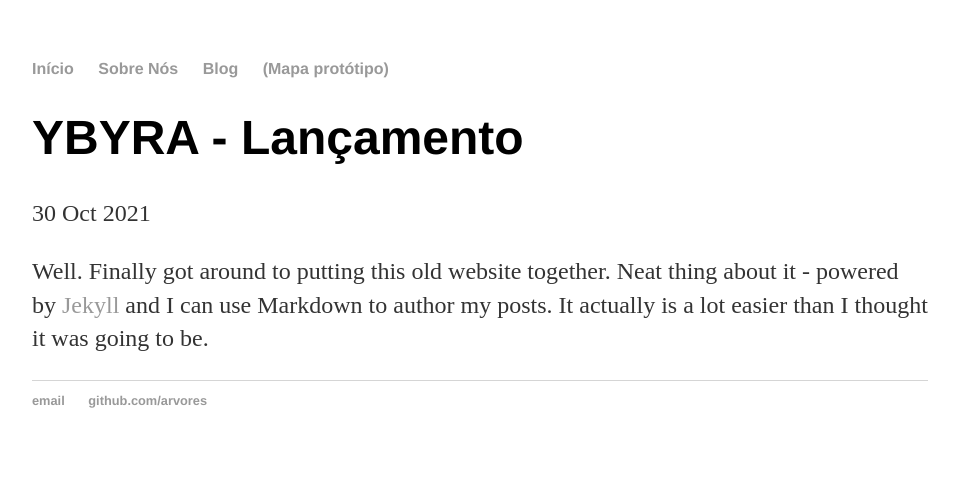
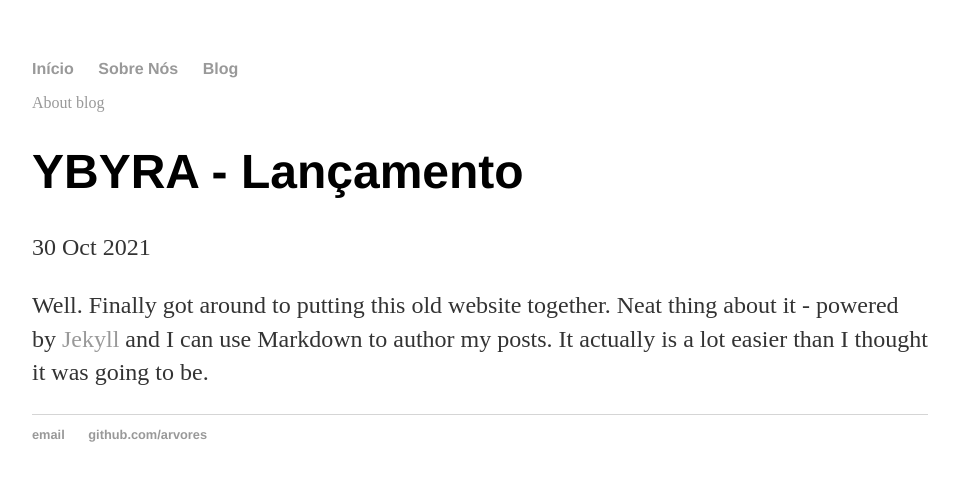
Before and after one commit to gustavopmenezes/arvores, a Jekyll site: the page built from _posts/2021-10-30-Ybyra-site-launched.md, in a window 1280 px wide. Shown: the top 481 px of the page, without its empty margins (160-1119 px from the left). Built offline with Jekyll 4.4.1, drawn with Linux system fonts in a browser that asks for light colours; nearby versions of some CDN libraries; library files that are not in the unit come from our copies.

Commit message:
Update default.html

```diff
--- a/_layouts/default.html
+++ b/_layouts/default.html
@@ -1,20 +1,29 @@
 <!DOCTYPE html>
+
+
 	<html>
 		<head>
 			<title>{{ page.title }}</title>
 			<!-- link to main stylesheet -->
 			<link rel="stylesheet" type="text/css" href="/css/main.css">
+			<script src="/js/jquery.min.js"></script> <!-- Like this! -->
 		</head>
 		<body>
 			<nav>
-	    		<ul>
-	        		<li><a href="/">Início</a></li>
-		        	<li><a href="/about">Sobre Nós</a></li>
+	    		<ul id="top-menu">
+	        		<li class="active"><a href="/">Início</a></li>
+		        	<li><a href="#about">Sobre Nós</a></li>
 <!-- 	        		<li><a href="/cv">CV</a></li> -->
-	        		<li><a href="/blog">Blog</a></li>
-				<li><a href="/assets/mapa-arvores-ourinhos__v1.html">(Mapa protótipo)</a></li>
+	        		<li><a href="#blog">Blog</a></li>
+<!-- 				<li><a href="/assets/mapa-arvores-ourinhos__v1.html">(Mapa protótipo)</a></li> -->
 	    		</ul>
 			</nav>
+
+			<a id="about">About</a>
+
+			<a id="blog">blog</a>
+
+
 			<div class="container">
 
 			{{ content }}
```
